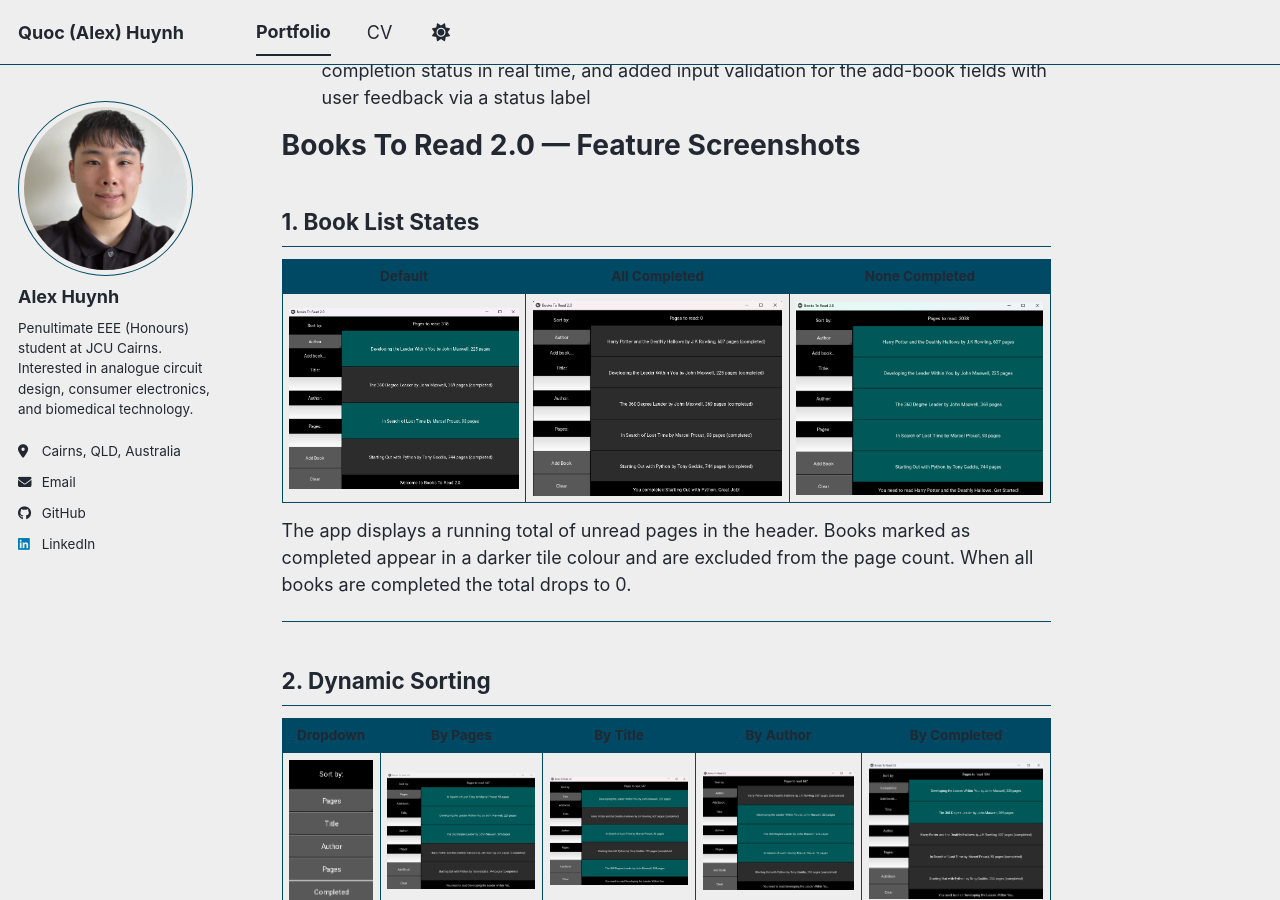
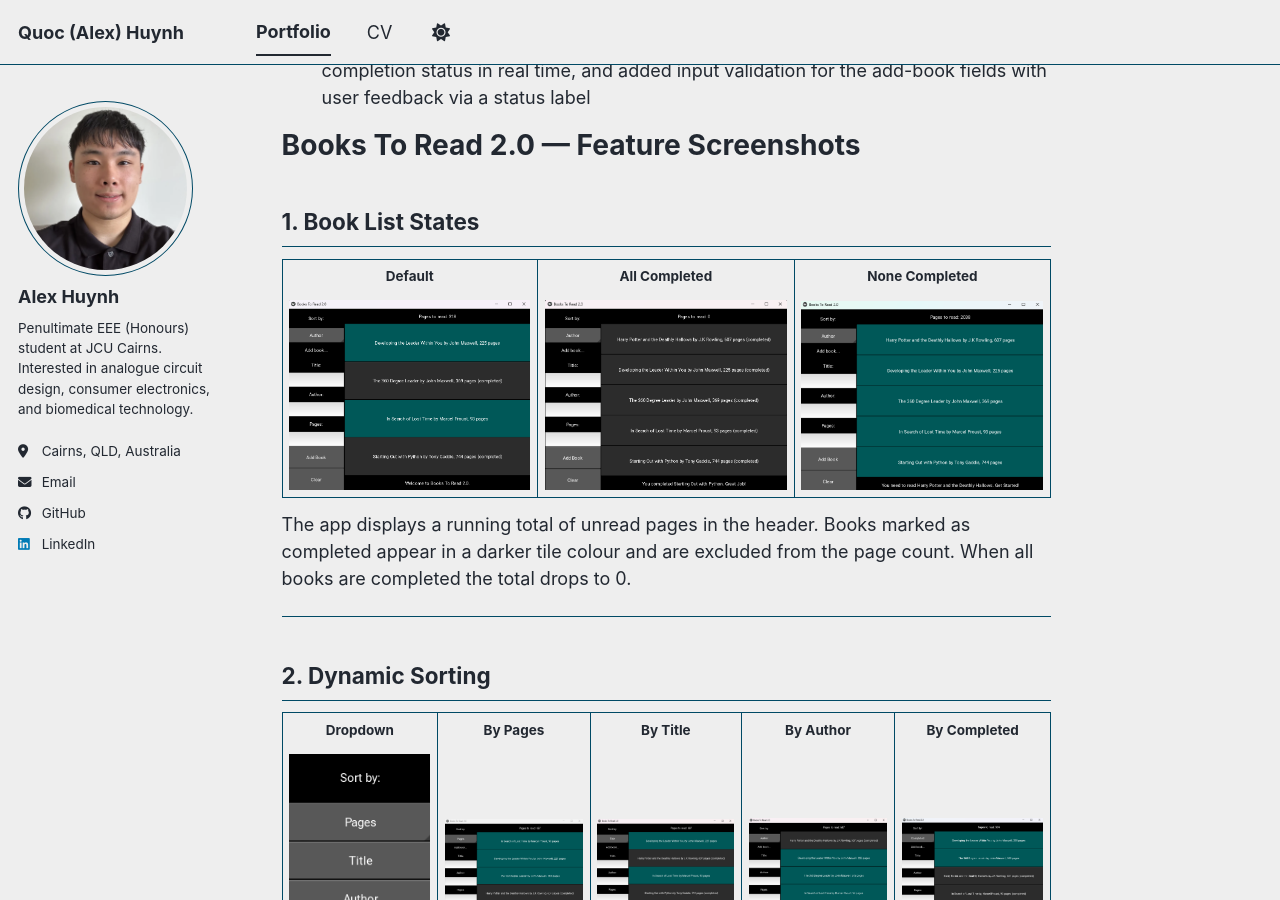
Before and after one commit to quochuynh1/quochuynh1.github.io, a Jekyll site: the page built from _portfolio/books2.md, in a window 1280 px wide and 900 px high, scrolled down 797 px. Built offline with Jekyll 4.4.1, drawn with Linux system fonts in a browser that asks for light colours; a script bundle is joined from its source files by our own code; library files that are not in the unit come from our copies.

Commit message:
Fix image sizing issue in books2.md

```diff
--- a/_portfolio/books2.md
+++ b/_portfolio/books2.md
@@ -25,9 +25,20 @@ Extend the Books to Read 1.0 console program into a Kivy-based GUI application u
 
 ## 1. Book List States
 
-|               Default                |                     All Completed                      |                        None Completed                        |
-|:------------------------------------:|:------------------------------------------------------:|:------------------------------------------------------------:|
-| <img src="/images/books2.png" height="200"> | <img src="/images/a2books/allbookscomplete.png" height="200"> | <img src="/images/a2books/nobookscomplete.png" height="200"> |
+<div markdown="0">
+<table>
+  <tr>
+    <th style="text-align:center">Default</th>
+    <th style="text-align:center">All Completed</th>
+    <th style="text-align:center">None Completed</th>
+  </tr>
+  <tr>
+    <td style="text-align:center"><img src="/images/books2.png" width="250" style="object-fit:contain"></td>
+    <td style="text-align:center"><img src="/images/a2books/allbookscomplete.png" width="250" style="object-fit:contain"></td>
+    <td style="text-align:center"><img src="/images/a2books/nobookscomplete.png" width="250" style="object-fit:contain"></td>
+  </tr>
+</table>
+</div>
 
 The app displays a running total of unread pages in the header. Books marked as completed appear in a darker tile colour and are excluded from the page count. When all books are completed the total drops to 0.
 
@@ -35,9 +46,24 @@ The app displays a running total of unread pages in the header. Books marked as
 
 ## 2. Dynamic Sorting
 
-|                         Dropdown                         |                               By Pages                               |                               By Title                               |                               By Author                               |                              By Completed                               |
-|:--------------------------------------------------------:|:--------------------------------------------------------------------:|:--------------------------------------------------------------------:|:---------------------------------------------------------------------:|:-----------------------------------------------------------------------:|
-| <img src="/images/a2books/dynamicsort.png" height="200"> | <img src="/images/a2books/sortbypages.png" height="200"> | <img src="/images/a2books/sortbytitle.png" height="200"> | <img src="/images/a2books/sortbyauthor.png" height="200"> |      <img src="/images/a2books/sortbycompleted.png" height="200">       |
+<div markdown="0">
+<table>
+  <tr>
+    <th style="text-align:center">Dropdown</th>
+    <th style="text-align:center">By Pages</th>
+    <th style="text-align:center">By Title</th>
+    <th style="text-align:center">By Author</th>
+    <th style="text-align:center">By Completed</th>
+  </tr>
+  <tr>
+    <td style="text-align:center"><img src="/images/a2books/dynamicsort.png" width="150" style="object-fit:contain"></td>
+    <td style="text-align:center"><img src="/images/a2books/sortbypages.png" width="150" style="object-fit:contain"></td>
+    <td style="text-align:center"><img src="/images/a2books/sortbytitle.png" width="150" style="object-fit:contain"></td>
+    <td style="text-align:center"><img src="/images/a2books/sortbyauthor.png" width="150" style="object-fit:contain"></td>
+    <td style="text-align:center"><img src="/images/a2books/sortbycompleted.png" width="150" style="object-fit:contain"></td>
+  </tr>
+</table>
+</div>
 
 Clicking "Sort by" reveals the available sort options: Pages, Title, Author, and Completed. This dropdown allows the user to reorder the book list dynamically. This was achieved by using the `Spinner` widget in Kivy.
 
@@ -45,9 +71,18 @@ Clicking "Sort by" reveals the available sort options: Pages, Title, Author, and
 
 ## 3. Adding a Book
 
-| Form filled | Book added |
-|:---:|:---:|
-| <img src="/images/a2books/formfilled.png" height="200"> | <img src="/images/a2books/addbook.png" height="200"> |
+<div markdown="0">
+<table>
+  <tr>
+    <th style="text-align:center">Form filled</th>
+    <th style="text-align:center">Book added</th>
+  </tr>
+  <tr>
+    <td style="text-align:center"><img src="/images/a2books/formfilled.png" height="275" style="object-fit:contain"></td>
+    <td style="text-align:center"><img src="/images/a2books/addbook.png" width="350" style="object-fit:contain"></td>
+  </tr>
+</table>
+</div>
 
 After filling in the Title, Author, and Pages fields and clicking "Add Book", the book appears in the list and the status bar confirms the addition. The page total updates automatically.
 
@@ -55,9 +90,18 @@ After filling in the Title, Author, and Pages fields and clicking "Add Book", th
 
 ## 4. Input Validation
 
-| Incomplete form | Invalid page number |
-|:---:|:---:|
-| <img src="/images/a2books/completeallfields.png" height="200"> | <img src="/images/a2books/invalidpageno.png" height="200"> |
+<div markdown="0">
+<table>
+  <tr>
+    <th style="text-align:center">Incomplete form</th>
+    <th style="text-align:center">Invalid page number</th>
+  </tr>
+  <tr>
+    <td style="text-align:center"><img src="/images/a2books/completeallfields.png" width="350" style="object-fit:contain"></td>
+    <td style="text-align:center"><img src="/images/a2books/invalidpageno.png" width="350" style="object-fit:contain"></td>
+  </tr>
+</table>
+</div>
 
 The app validates input before adding a book. If any field is empty the status bar displays "Please complete all fields." If the Pages field contains non-numeric text the status bar displays "Please enter a valid number." The form is not submitted until both conditions are met.
 
```
